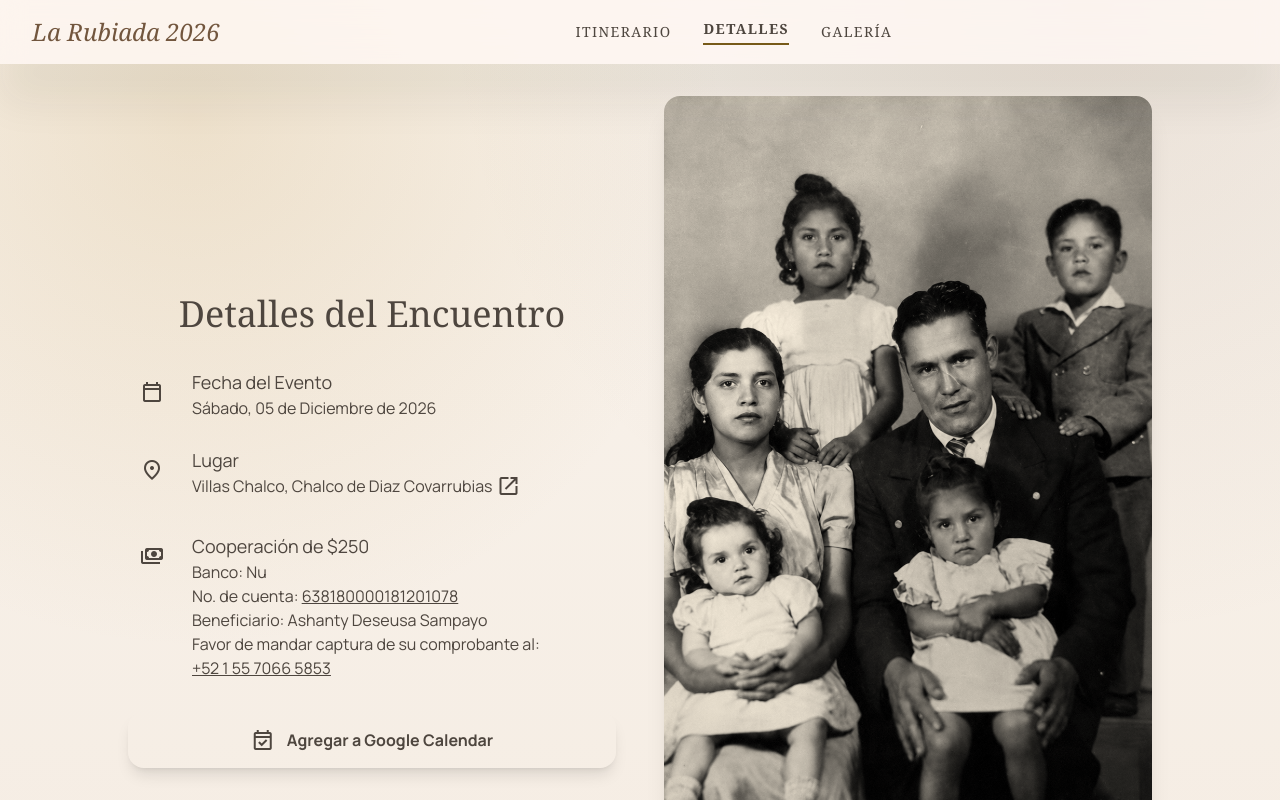
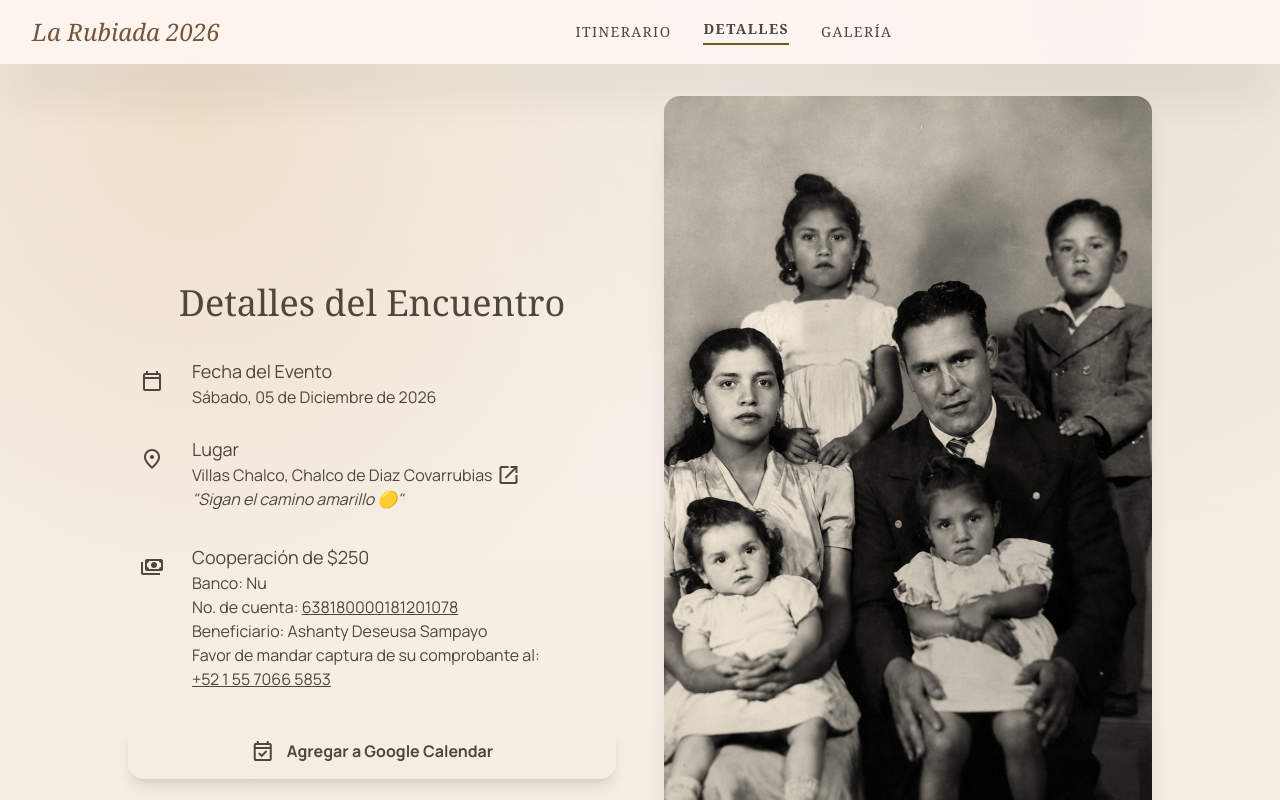
Before and after one commit to GearSpeed/la-rubiada, an Angular app: page /dashboard/details in a window 1280 px wide. Shown: the top 800 px of the page. Built offline with nearby package versions, Linux system fonts and the light colour scheme.

Commit message:
feat: add direction message to detail page and dictionary

```diff
--- a/src/app/dictionary.ts
+++ b/src/app/dictionary.ts
@@ -17,6 +17,7 @@ export const DICT = {
   DETAIL_PAGE_SCHEDULE: 'Sábado, 05 de Diciembre de 2026',
   DETAIL_PAGE_PLACE: 'Lugar',
   DETAIL_PAGE_ADDRESS: 'Villas Chalco, Chalco de Diaz Covarrubias',
+  DETAIL_PAGE_DIRECTION: '"Sigan el camino amarillo 🟡"',
   DETAIL_PAGE_ADD_GOOGLE_CALENDAR: 'Agregar a Google Calendar',
 
   GALLERY_PAGE_TITLE: 'Galería familiar',
--- a/src/app/pages/detail-page/detail-page.html
+++ b/src/app/pages/detail-page/detail-page.html
@@ -20,6 +20,7 @@
           <div>
             <p class="font-headline text-lg">{{dict.DETAIL_PAGE_PLACE}}</p>
             <a [href]="dict.DETAIL_PAGE_MAPS_URL" target="_blank" rel="noopener noreferrer" class="text-on-surface-variant hover:text-primary transition-colors hover:underline inline-flex items-center gap-1">{{dict.DETAIL_PAGE_ADDRESS}}<span class="material-symbols-outlined text-sm" data-icon="open_in_new">open_in_new</span></a>
+            <p class="text-on-surface-variant italic mt-1">{{dict.DETAIL_PAGE_DIRECTION}}</p>
           </div>
         </div>
         </div>
```
